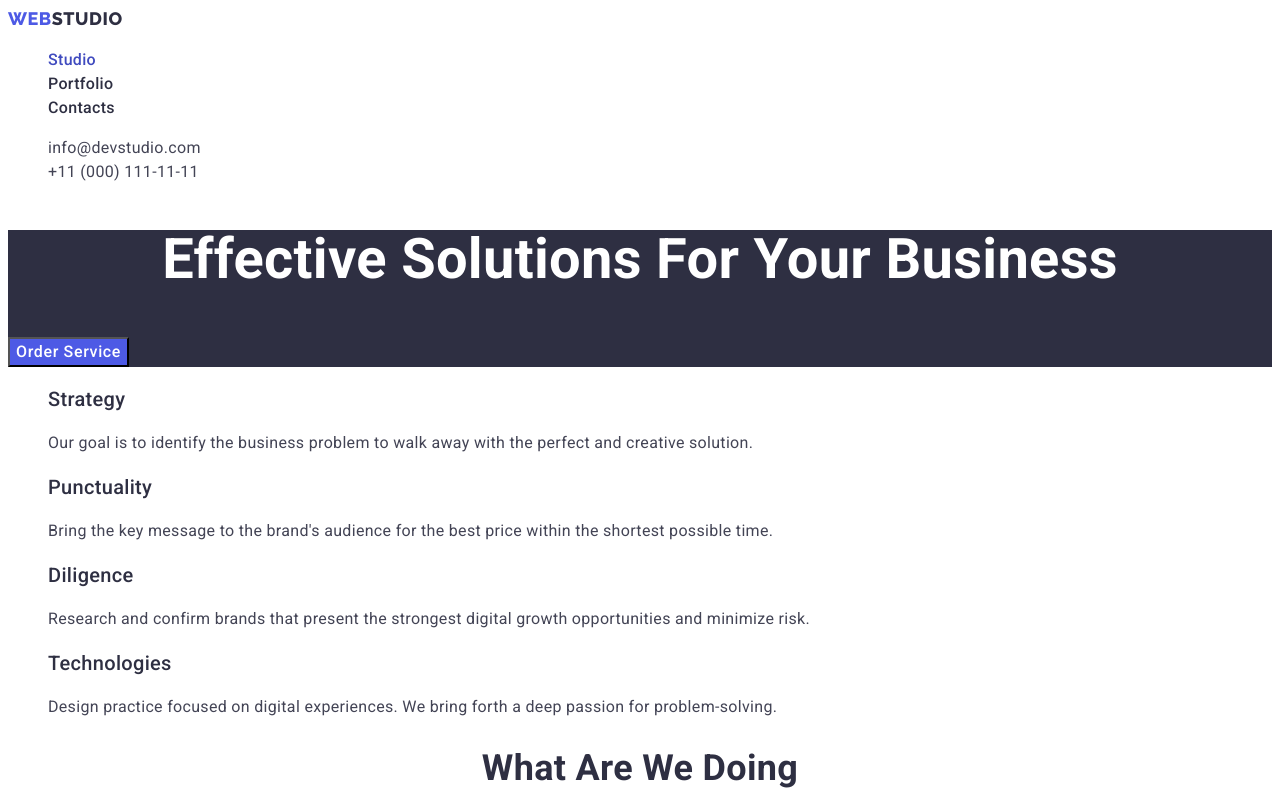
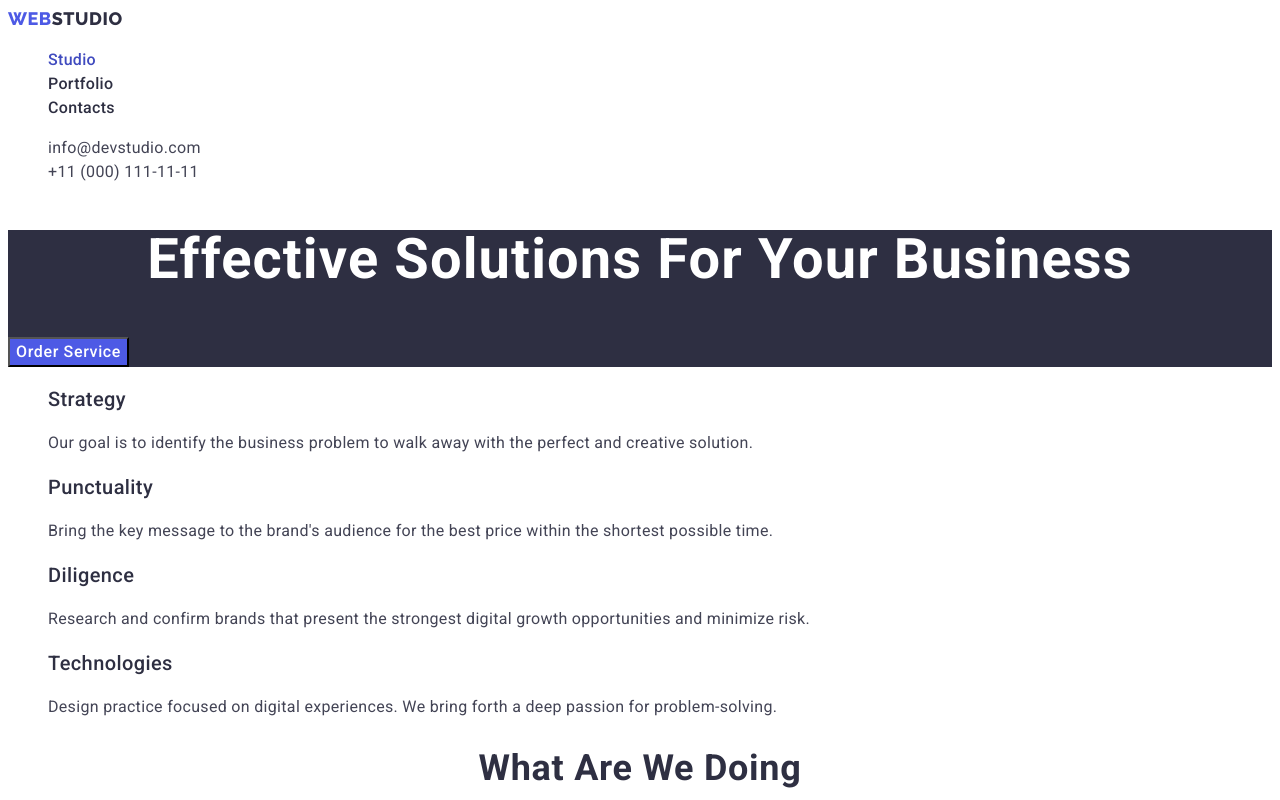
Before and after one commit to Black-Chaos/goit-markup-hw-02, a plain HTML site: page index.html in a window 1280 px wide. Shown: the top 800 px of the page. Drawn offline with Linux system fonts and the light colour scheme.

Commit message:
fix: add leater-spacing for title

```diff
--- a/css/style.css
+++ b/css/style.css
@@ -46,7 +46,7 @@ body {
 .title {
   font-weight: 700;
   font-size: 36px;
-  line-height: 1.11;
+  line-height: 1.11;letter-spacing: 0.02em;
   text-align: center;
   text-transform: capitalize;
 }
@@ -54,7 +54,7 @@ body {
 .subtitle {
   font-weight: 500;
   font-size: 20px;
-  line-height: 1.2;
+  line-height: 1.2;letter-spacing: 0.02em;
 }
 .title, .subtitle {
   color: var(--title-color);
```
